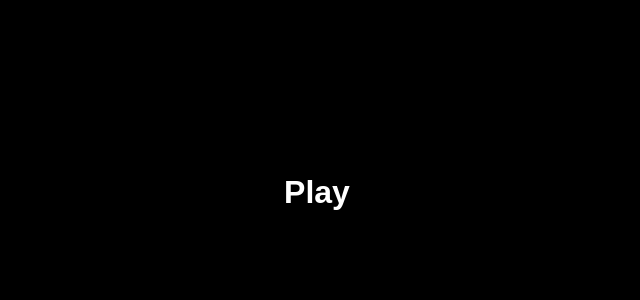
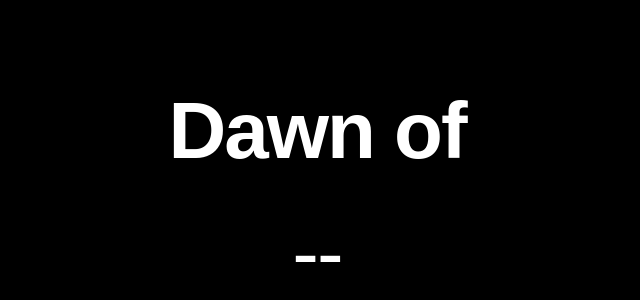
Before and after one commit to Artenes/majoras-mask-daw-day-generator, a React (Create React App) app: page /play in a window 1280 px wide. Shown: the part 208-508 px from the top of the page, without its empty margins (323-963 px from the left). Built offline with nearby package versions, Linux system fonts and the light colour scheme.

Commit message:
feat: Display params on play page

```diff
--- a/src/index.css
+++ b/src/index.css
@@ -4,14 +4,13 @@
   box-sizing: border-box;
 }
 
-html, body {
+html, body, #root {
   height: 100%;
-  line-height: 30px;
 }
 
 body {
   background: #000;
-  font-family: "ArialNarrow", Arial, sans-serif;
+  font-family: Arial, sans-serif;
   text-rendering: optimizeLegibility !important;
   -webkit-font-smoothing: antialiased;
 }
--- a/src/pages/Main/index.js
+++ b/src/pages/Main/index.js
@@ -25,7 +25,7 @@ export default function Main() {
   }, [day, hours, link]);
 
   return (
-    <div>
+    <div id="title-card-edit">
 
       <p>The Final Day card title generator</p>
       <p>Edit the <strong>day</strong> and <strong>hours</strong> remaining</p>
--- a/src/pages/Main/style.css
+++ b/src/pages/Main/style.css
@@ -1,30 +1,31 @@
-div {
+div#title-card-edit {
   height: 100%;
   width: 100%;
   display: flex;
   flex-direction: column;
   align-items: center;
   justify-content: center;
+  line-height: 30px;
 
   color: #fff;
 }
 
-input {
+div#title-card-edit input {
   border: 0;
   background: #000;
   color: #fff;
-  font-family: "ArialNarrow", Arial, sans-serif;
+  font-family: Arial, sans-serif;
   text-align: center;
 }
 
-h2 {
+div#title-card-edit h2 {
   margin-top: 20px;
   font-size: 40px;
   letter-spacing: -2px;
   font-weight: lighter;
 }
 
-#day {
+div#title-card-edit #day {
   font-size: 90px;
   letter-spacing: -5px;
   text-transform: capitalize;
@@ -33,7 +34,7 @@ h2 {
   width: 100%;
 }
 
-#hours {
+div#title-card-edit #hours {
   font-size: 40px;
   letter-spacing: -2px;
   text-transform: capitalize;
@@ -41,24 +42,24 @@ h2 {
   width: 100%;
 }
 
-label {
+div#title-card-edit label {
   margin-top: 20px;
   color: #ccc;
 }
 
-#url {
+div#title-card-edit #url {
   margin-top: 5px;
   border: 1px solid #eee;
   border-radius: 5px;
 }
 
-#share {
+div#title-card-edit #share {
   text-align: center;
   font-weight: bold;
   color: #fff;
 }
 
-#play {
+div#title-card-edit #play {
   text-decoration: none;
   margin-top: 30px;
   border: 1px solid #fff;
@@ -71,7 +72,7 @@ label {
   transition: background 0.2s;
 }
 
-#play:hover {
+div#title-card-edit #play:hover {
   background: #fff;
   color: #000;
 }
--- a/src/pages/Play/index.js
+++ b/src/pages/Play/index.js
@@ -1,6 +1,16 @@
 import React from 'react';
 import './style.css';
 
-export default function Play() {
-  return <h1>Play</h1>;
+export default function Play({ location }) {
+  const params = new URLSearchParams(location.search);
+
+  return (
+    <div id="title-card">
+
+      <h2>Dawn of</h2>
+      <h1>{params.get('title')}</h1>
+      <h3>-{params.get('subtitle')}-</h3>
+
+    </div>
+  );
 }
--- a/src/pages/Play/style.css
+++ b/src/pages/Play/style.css
@@ -0,0 +1,33 @@
+div#title-card {
+  height: 100%;
+  width: 100%;
+  display: flex;
+  flex-direction: column;
+  align-items: center;
+  justify-content: center;
+
+  color: #fff;
+}
+
+div#title-card h2 {
+  font-size: 80px;
+  letter-spacing: -2px;
+  font-weight: lighter;
+  font-weight: bold;
+}
+
+div#title-card h1 {
+  font-size: 160px;
+  text-transform: capitalize;
+  text-align: center;
+  font-weight: bold;
+  width: 100%;
+}
+
+div#title-card h3 {
+  font-size: 80px;
+  letter-spacing: -2px;
+  text-transform: capitalize;
+  font-weight: lighter;
+  margin-top: 30px;
+}
```
